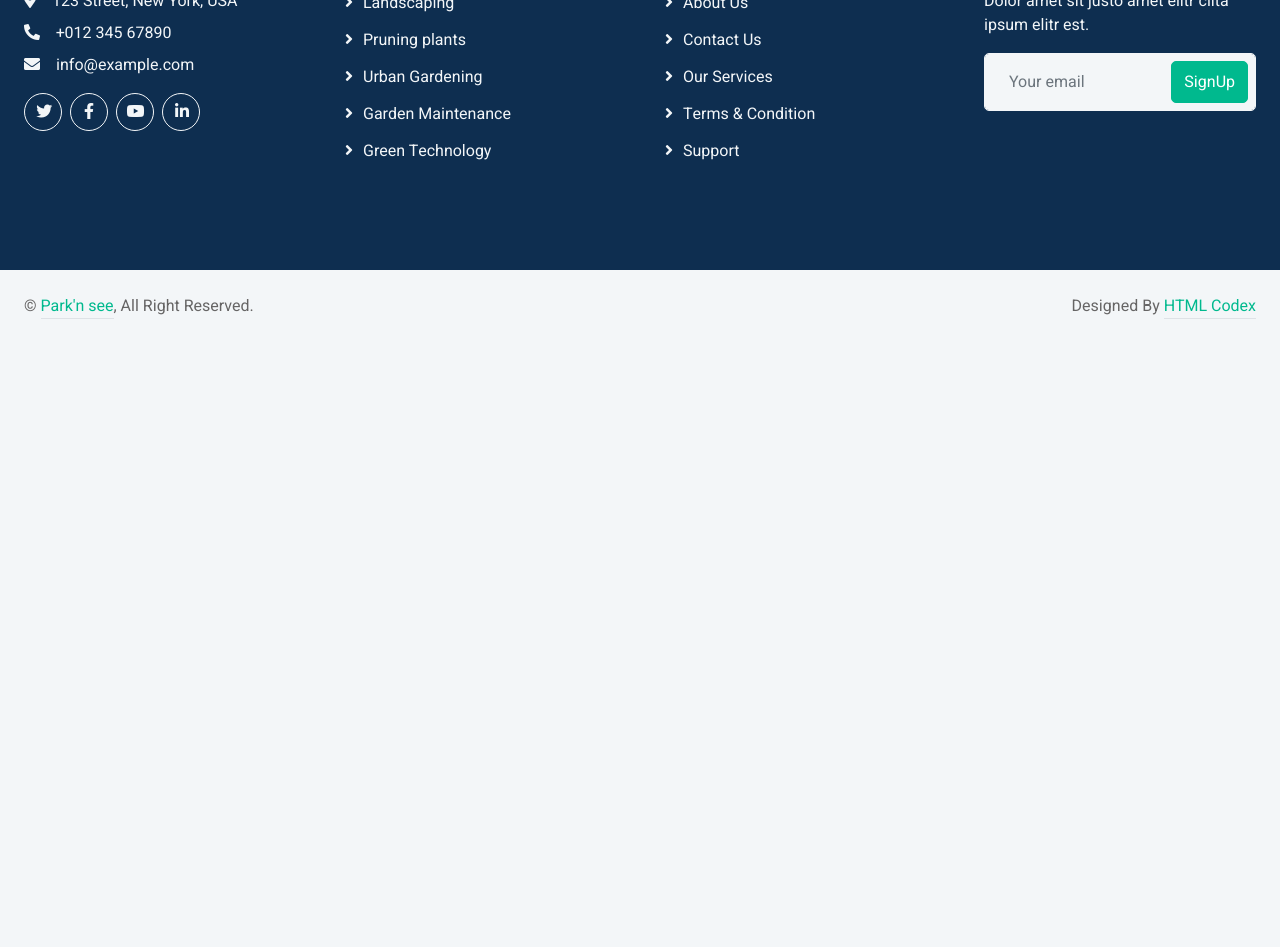
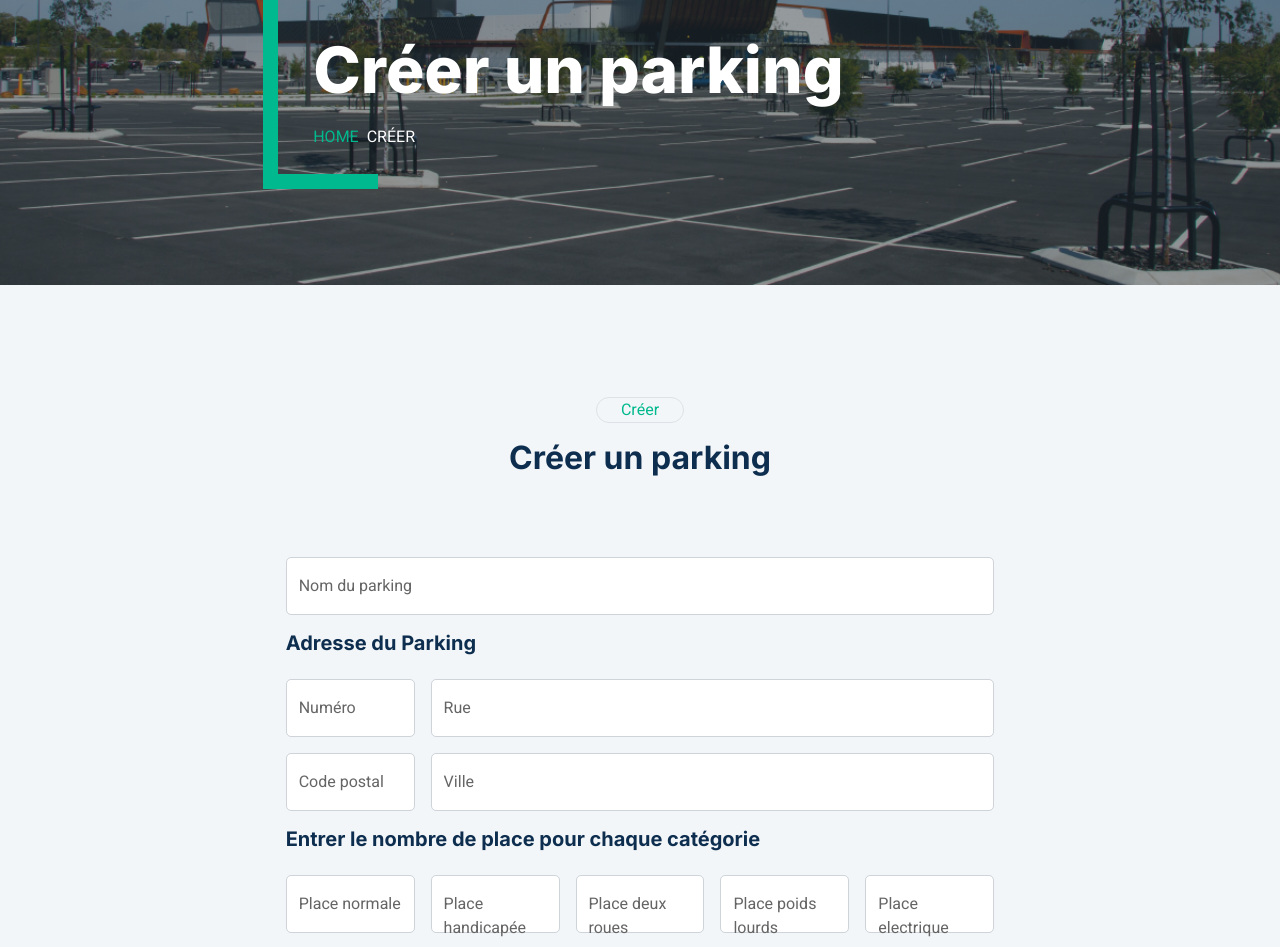
Before and after one commit to CavacoAntoine/Parking-s-sons, an Angular app in the folder PSFrontAngular/: page /parkings-create in a window 1280 px wide. Before the commit this address led to /. Shown: the part 160-1107 px from the top of the page. Before the commit the page ends 800 px from the top, so only its background shows below. Built offline with nearby package versions, Linux system fonts and the light colour scheme.

Commit message:
Add parking create

```diff
--- a/PSFrontAngular/src/app/app-routing.module.ts
+++ b/PSFrontAngular/src/app/app-routing.module.ts
@@ -2,10 +2,12 @@ import { NgModule } from '@angular/core';
 import {RouterModule, Routes} from "@angular/router";
 import {HomeComponent} from "./components/home/home.component";
 import {ParkingsListComponent} from "./components/parkings-list/parkings-list.component";
+import {ParkingCreateComponent} from "./components/parking-create/parking-create.component";
 
 const routes: Routes = [
   { path: 'home', component: HomeComponent },
   { path: 'parkings-list', component: ParkingsListComponent },
+  { path: 'parkings-create', component: ParkingCreateComponent },
   { path: '', redirectTo: 'home', pathMatch: 'full' }
 ];
 
--- a/PSFrontAngular/src/app/app.component.html
+++ b/PSFrontAngular/src/app/app.component.html
@@ -7,12 +7,11 @@
   <div class="collapse navbar-collapse" id="navbarCollapse">
     <div class="navbar-nav ms-auto p-lg-0 px-lg-5">
       <a [routerLink]="['/home']" class="nav-item nav-link" routerLinkActive="active">Home</a>
-      <a [routerLink]="['/parkings-list']" class="nav-item nav-link" routerLinkActive="active">Parkings</a>
       <div class="nav-item dropdown">
-        <a href="#" class="nav-link dropdown-toggle" data-bs-toggle="dropdown">Jobs</a>
+        <a class="nav-link dropdown-toggle" data-bs-toggle="dropdown">Parkings</a>
         <div class="dropdown-menu rounded-0 m-0">
-          <a href="job-list.html" class="dropdown-item">Job List</a>
-          <a href="job-detail.html" class="dropdown-item">Job Detail</a>
+          <a [routerLink]="['/parkings-list']" class="dropdown-item">Liste</a>
+          <a [routerLink]="['/parkings-create']" class="dropdown-item">Create</a>
         </div>
       </div>
       <div class="nav-item dropdown">
--- a/PSFrontAngular/src/app/components/parking-create/parking-create.component.css
+++ b/PSFrontAngular/src/app/components/parking-create/parking-create.component.css
@@ -0,0 +1,4 @@
+.page-header {
+  background: linear-gradient(rgba(43, 57, 64, .5), rgba(43, 57, 64, .5)), url(../../../assets/parking_large.jpg) center center no-repeat;
+  background-size: cover;
+}
--- a/PSFrontAngular/src/app/components/parking-create/parking-create.component.html
+++ b/PSFrontAngular/src/app/components/parking-create/parking-create.component.html
@@ -1,56 +1,149 @@
-<div>
+<!-- Header End -->
+<div class="container-xxl py-5 page-header mb-3 mt-5">
+  <div class="container my-5 pt-5 pb-4">
+    <h1 class="display-3 text-white mb-3 animated slideInDown">Créer un parking</h1>
+    <nav aria-label="breadcrumb">
+      <ol class="breadcrumb text-uppercase">
+        <li class="breadcrumb-item"><a href="">Home</a></li>
+        <li class="breadcrumb-item text-white active" aria-current="page">Créer</li>
+      </ol>
+    </nav>
+  </div>
+</div>
+<!-- Header End -->
+
+<!-- Create Start -->
+<div class="container-xxl py-6">
+  <div class="container">
+    <div class="mx-auto text-center wow fadeInUp" data-wow-delay="0.1s" style="max-width: 600px;">
+      <div class="d-inline-block border rounded-pill text-primary px-4 mb-3">Créer</div>
+      <h2 class="mb-5">Créer un parking</h2>
+    </div>
+    <div class="row justify-content-center">
+      <div class="col-lg-7 wow fadeInUp" data-wow-delay="0.3s">
         <form name="form" (ngSubmit)="f.form.valid && onSubmit()" #f="ngForm" novalidate>
-
-    <div class="form-group">
+          <div class="row g-3">
+            <div class="col-12">
+              <div class="form-floating">
+                <input name="nom" type="text" class="form-control" id="nom" placeholder="Nom du parking" [(ngModel)]="parking.nom" #nom="ngModel" required>
                 <label for="nom">Nom du parking</label>
-      <input id="nom" type="text" class="form-control" name="nom" [(ngModel)]="parking.nom" required />
+                <div class="alert-danger" *ngIf="f.submitted && nom.invalid">
+                  <div *ngIf="['nom.errors?.required']">Un nom est requis</div>
                 </div>
-    Entrer le nombre de place pour chaque catégorie :<br/>
-    <div class="form-group">
-      <label for="normal">Normale</label>
-      <input id="normal" [min]="0" type="number" class="form-control" name="normal" [(ngModel)]="parking.nbrNormPlace" required />
               </div>
-    <div class="form-group">
-      <label for="handi">Handicapée</label>
-      <input id="handi" [min]="0" type="number" class="form-control" name="handi" [(ngModel)]="parking.nbrHandiPlace" required />
             </div>
-    <div class="form-group">
-      <label for="deuxR">Deux roues</label>
-      <input id="deuxR" [min]="0" type="number" class="form-control" name="deuxR" [(ngModel)]="parking.nbrDeuxRPlace" required />
+            <div class="col-12">
+              <div class="form-floating">
+                <h5>Adresse du Parking</h5>
               </div>
-    <div class="form-group">
-      <label for="long">Longue</label>
-      <input id="long" [min]="0" type="number" class="form-control" name="long" [(ngModel)]="parking.nbrLongPlace" required />
             </div>
-    <div class="form-group">
-      <label for="elec">Electrique</label>
-      <input id="elec" [min]="0" type="number" class="form-control" name="elec" [(ngModel)]="parking.nbrElecPlace" required />
+            <div class="col-2-5">
+              <div class="form-floating">
+                <input name="numero" type="number" class="form-control" id="numero" placeholder="0" [(ngModel)]="parking.adresse.numero" [min]="0" #numero="ngModel" required>
+                <label for="numero">Numéro</label>
+              </div>
+              <div class="alert-danger" *ngIf="f.submitted && numero.invalid">
+                <div *ngIf="['numero.errors?.required']">Numero requis</div>
+              </div>
+            </div>
+            <div class="col-9-5">
+              <div class="form-floating">
+                <input name="rue" type="text" class="form-control" id="rue" placeholder="Rue" [(ngModel)]="parking.adresse.rue" [minlength]="5" #rue="ngModel" required>
+                <label for="rue">Rue</label>
+              </div>
+              <div class="alert-danger" *ngIf="f.submitted && rue.invalid">
+                <div *ngIf="['rue.errors?.required']">Un nom de rue est requis</div>
+              </div>
+            </div>
+            <div class="col-2-5">
+              <div class="form-floating">
+                <input name="cp" type="number" class="form-control" id="cp" placeholder="0" [(ngModel)]="parking.adresse.codePostal" [min]="0" #cp="ngModel" required>
+                <label for="cp">Code postal</label>
+              </div>
+              <div class="alert-danger" *ngIf="f.submitted && cp.invalid">
+                <div *ngIf="['cp.errors?.required']">Code postal requis</div>
+              </div>
+            </div>
+            <div class="col-9-5">
+              <div class="form-floating">
+                <input name="ville" type="text" class="form-control" id="ville" placeholder="Rue" [(ngModel)]="parking.adresse.ville" [minlength]="3" #ville="ngModel" required>
+                <label for="ville">Ville</label>
+              </div>
+              <div class="alert-danger" *ngIf="f.submitted && ville.invalid">
+                <div *ngIf="['ville.errors?.required']">Ville requise</div>
+              </div>
+            </div>
+            <div class="col-12">
+              <div class="form-floating">
+                <h5>Entrer le nombre de place pour chaque catégorie</h5>
+              </div>
+            </div>
+            <div class="col-2-5">
+              <div class="form-floating">
+                <input name="normal" type="number" class="form-control" id="normal" placeholder="0" [(ngModel)]="parking.nbrNormPlace" [min]="0" #normal="ngModel" required>
+                <label for="normal">Place normale</label>
+              </div>
+              <div class="alert-danger" *ngIf="f.submitted && normal.invalid">
+                <div *ngIf="['normal.errors?.required']">Nombre requis</div>
+                <div *ngIf="['normal.errors?.min']">Doit être positif</div>
+              </div>
+            </div>
+            <div class="col-2-5">
+              <div class="form-floating">
+                <input name="handicapée" type="number" class="form-control" id="handicapée" placeholder="0" [(ngModel)]="parking.nbrHandiPlace" [min]="0" #handi="ngModel" required>
+                <label for="handicapée">Place handicapée</label>
+              </div>
+              <div class="alert-danger" *ngIf="f.submitted && handi.invalid">
+                <div *ngIf="['handi.errors?.required']">Nombre requis</div>
+                <div *ngIf="['handi.errors?.min']">Doit être positif</div>
+              </div>
+            </div>
+            <div class="col-2-5">
+              <div class="form-floating">
+                <input name="deuxR" type="number" class="form-control" id="deux-roues" placeholder="0" [(ngModel)]="parking.nbrDeuxRPlace" [min]="0" #deuxR="ngModel" required>
+                <label for="deux-roues">Place deux roues</label>
+              </div>
+              <div class="alert-danger" *ngIf="f.submitted && deuxR.invalid">
+                <div *ngIf="['deuxR.errors?.required']">Nombre requis</div>
+                <div *ngIf="['deuxR.errors?.min']">Doit être positif</div>
+              </div>
+            </div>
+            <div class="col-2-5">
+              <div class="form-floating">
+                <input name="pl" type="number" class="form-control" id="pl" placeholder="0" [(ngModel)]="parking.nbrLongPlace" [min]="0" #pl="ngModel" required>
+                <label for="pl">Place poids lourds</label>
+              </div>
+              <div class="alert-danger" *ngIf="f.submitted && pl.invalid">
+                <div *ngIf="['pl.errors?.required']">Nombre requis</div>
+                <div *ngIf="['pl.errors?.min']">Doit être positif</div>
+              </div>
+            </div>
+            <div class="col-2-5">
+              <div class="form-floating">
+                <input name="electrique" type="number" class="form-control" id="electrique" placeholder="0" [(ngModel)]="parking.nbrElecPlace" [min]="0" #elec="ngModel" required>
+                <label for="electrique">Place electrique</label>
+              </div>
+              <div class="alert-danger" *ngIf="f.submitted && elec.invalid">
+                <div *ngIf="['elec.errors?.required']">Nombre requis</div>
+                <div *ngIf="['elec.errors?.min']">Doit être positif</div>
+              </div>
+            </div>
+            <div class="col-12">
+              <button class="btn btn-primary w-100 py-3" type="submit">Ajouter le parking</button>
+            </div>
+            <div class="col-12">
+              <div *ngIf="f.submitted && !ok" class="alert alert-warning">
+                Ajout du parking echoué !<br/>
+              </div>
+              <div *ngIf="f.submitted && ok" class="alert alert-warning">
+                Ajout du parking réussi !<br/>
+              </div>
             </div>
 
-    Adresse du parking : <br/>
-    <div class="form-group">
-      <label for="num">Numéro</label>
-      <input id="num" [min]="0" type="number" class="form-control" name="num" [(ngModel)]="parking.adresse.numero" required />
-    </div>
-    <div class="form-group">
-      <label for="rue">Rue</label>
-      <input id="rue" type="text" class="form-control" name="rue" [(ngModel)]="parking.adresse.rue" required />
-    </div>
-    <div class="form-group">
-      <label for="cp">Code Postal</label>
-      <input id="cp" [min]="0" [minlength]="5" type="number" class="form-control" name="cp" [(ngModel)]="parking.adresse.codePostal" required />
-    </div>
-    <div class="form-group">
-      <label for="ville">Ville</label>
-      <input id="ville" type="text" class="form-control" name="ville" [(ngModel)]="parking.adresse.ville" required />
-    </div>
-
-    <button>Add parking</button>
-    <div *ngIf="f.submitted && !ok" class="alert alert-warning">
-      Added parking failed!<br/>
-    </div>
-    <div *ngIf="f.submitted && ok" class="alert alert-warning">
-      Added parking succeeded!<br/>
           </div>
         </form>
       </div>
+    </div>
+  </div>
+</div>
+<!-- Create End -->
--- a/PSFrontAngular/src/app/components/parking-create/parking-create.component.ts
+++ b/PSFrontAngular/src/app/components/parking-create/parking-create.component.ts
@@ -11,7 +11,8 @@ export class ParkingCreateComponent implements OnInit {
   parking: ParkingCreator;
   ok = false;
 
-  constructor(private parkingService: ParkingService) { }
+  constructor(private parkingService: ParkingService) {
+  }
 
   ngOnInit(): void {
     this.parking = new ParkingCreator();
```
Also changed, not shown: PSFrontAngular/src/styles.css. Lines whose indentation alone changed are shown as unchanged.
